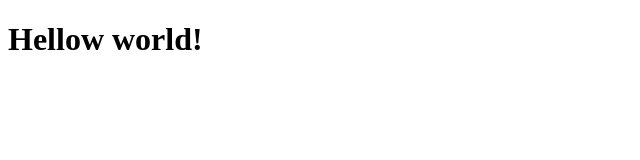
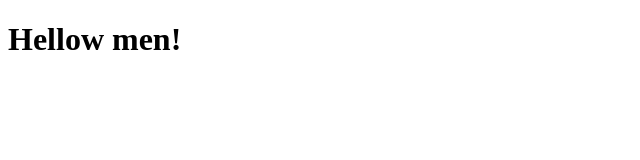
Before and after one commit to Lopuhof/BeOnMax, a plain HTML site: page index.html in a window 1280 px wide. Shown: the full height of the page, 0-640 px from the left. Drawn offline with Linux system fonts and the light colour scheme.

Commit message:
experiment

```diff
--- a/index.html
+++ b/index.html
@@ -7,6 +7,6 @@
 </head>
 <body>
     <script src="script.js"></script>
-    <h1>Hellow world!</h1>
+    <h1>Hellow men!</h1>
 </body>
 </html>
```
